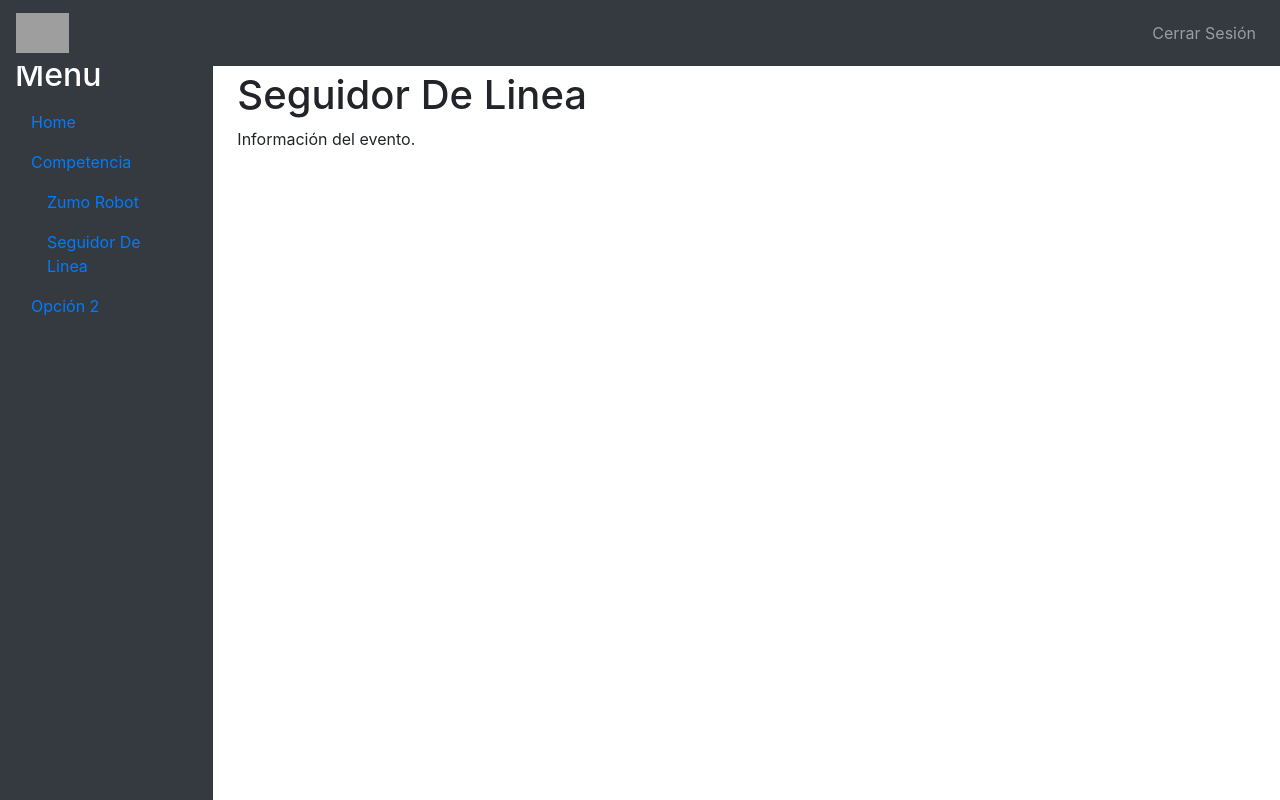
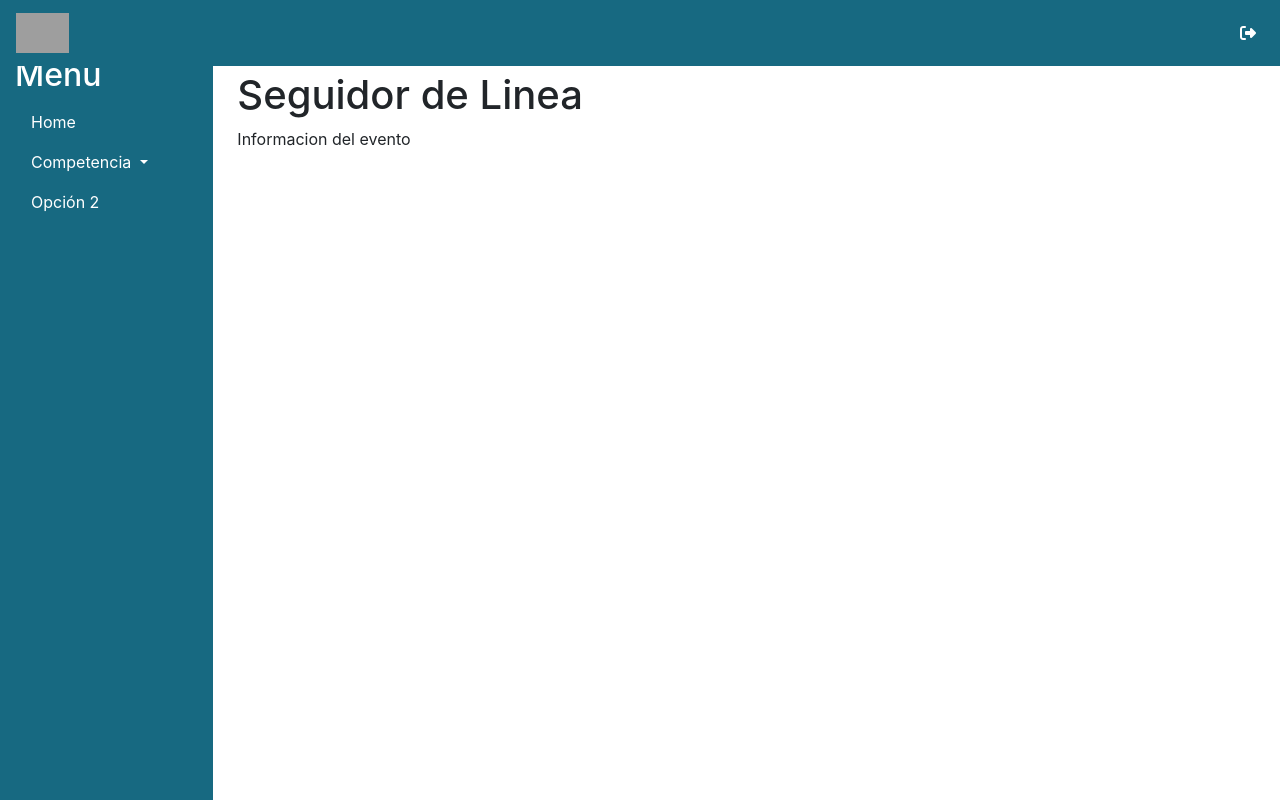
Before and after one commit to AaronSotoR/Robots_Race, a PHP site: page /seguidor_l.php in a window 1280 px wide. Run offline with PHP 8.4, Linux system fonts and the light colour scheme; some libraries are stand-ins or nearby versions; grey boxes are pictures that could not be loaded.

Commit message:
colores y correccion de sub-menu

```diff
--- a/Login/seguidor_l.php
+++ b/Login/seguidor_l.php
@@ -8,7 +8,7 @@
 
   <!-- Bootstrap CSS (puedes cambiar la versión según tus necesidades) -->
   <link rel="stylesheet" href="https://maxcdn.bootstrapcdn.com/bootstrap/4.0.0/css/bootstrap.min.css">
-
+  <script src="https://kit.fontawesome.com/1631a256fd.js" crossorigin="anonymous"></script>
   <!-- Agrega tus propios estilos CSS aquí si es necesario -->
   <style>
     /* Estilos personalizados pueden ir aquí */
@@ -35,6 +35,7 @@
       z-index: 1;
       /* Asegura que esté en la capa superior para superponerse al contenido principal */
       padding-top: 56px;
+
       /* Altura de la barra de navegación (ajusta según sea necesario) */
     }
 
@@ -43,6 +44,16 @@
       margin-left: 200px;
       /* Ajusta el margen izquierdo según el ancho del menú lateral */
       padding: 15px;
+
+
+
+    }
+
+    .colors{
+
+      background: #176981;
+
+
     }
   </style>
 </head>
@@ -50,7 +61,7 @@
 <body>
 
   <!-- Barra de Navegación -->
-  <nav class="navbar navbar-expand-lg navbar-dark bg-dark fixed-top">
+  <nav class="navbar navbar-expand-lg colors fixed-top">
     <a class="navbar-brand" href="#">
       <img src="https://upsrj.edu.mx/wp-content/uploads/2019/06/isoheart.png" alt="Logo" class="navbar-logo">
     </a>
@@ -60,43 +71,36 @@
     <div class="collapse navbar-collapse" id="navbarNav">
       <ul class="navbar-nav ml-auto">
         <li class="nav-item">
-          <a class="nav-link" href="#">Cerrar Sesión</a>
+          <a class="nav-link text-white " href="#"><i class="fa-solid fa-right-from-bracket"></i></a>
+
         </li>
       </ul>
     </div>
   </nav>
 
   <!-- Sidebar -->
-  <nav class="col-md-2 d-none d-md-block bg-dark sidebar">
+  <nav class="col-md-2 d-none d-md-block colors sidebar">
     <div class="sidebar-sticky">
       <h2 class="text-white">Menú</h2>
       <ul class="nav flex-column">
         <li class="nav-item">
-          <a class="nav-link active" href="./home.php">
+          <a class="nav-link active text-white" href="./home.php">
             Home
           </a>
         </li>
-        <li class="nav-item">
-          <a class="nav-link" href="#" data-toggle="collapse" data-target="#competenciaSubmenu">
+        <li class="nav-item dropdown">
+          <a class="nav-link dropdown-toggle text-white" href="#" id="competenciaDropdown" role="button" data-toggle="dropdown" aria-haspopup="true" aria-expanded="false">
             Competencia
           </a>
-          <!-- Subopciones de Competencia (con clase 'collapse') -->
-          <ul class="nav flex-column ml-3 collapse" id="competenciaSubmenu">
-            <li class="nav-item">
-              <a class="nav-link" href="./zumo_robot.php">
-                Zumo Robot
-              </a>
-            </li>
-            <li class="nav-item">
-              <a class="nav-link" href="./seguidor_l.php">
-                Seguidor De Linea
-              </a>
-            </li>
-            <!-- Agrega más subopciones según sea necesario -->
-          </ul>
+          <div class="dropdown-menu" aria-labelledby="competenciaDropdown">
+            <a class="dropdown-item" href="./zumo_robot.php">Zumo Robot</a>
+            <a class="dropdown-item" href="./seguidor_l.php">Seguidor De Linea</a>
+            <!-- Agrega más opciones de submenú según sea necesario -->
+          </div>
         </li>
+
         <li class="nav-item">
-          <a class="nav-link" href="#">
+          <a class="nav-link text-white" href="#">
             Opción 2
           </a>
         </li>
@@ -105,12 +109,11 @@
     </div>
   </nav>
 
-
   <!-- Contenido principal -->
   <main role="main" class="col-md-9 ml-sm-auto col-lg-10 px-4 main-content">
     <!-- Tu contenido va aquí -->
-    <h1>Seguidor De Linea</h1>
-    <p>Información del evento.</p>
+    <h1>Seguidor de Linea</h1>
+    <p>Informacion del evento</p>
   </main>
 
   </div>
```
Also changed, not shown: Login/home.php (+26 -22 lines), Login/zumo_robot.php (+27 -24 lines).
